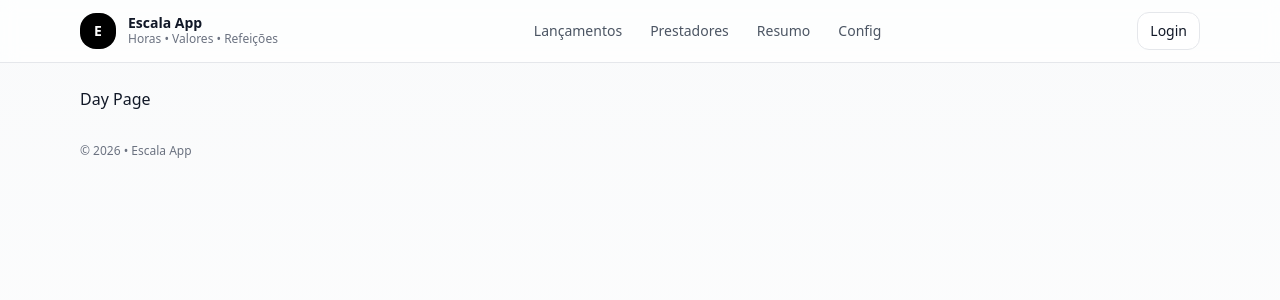
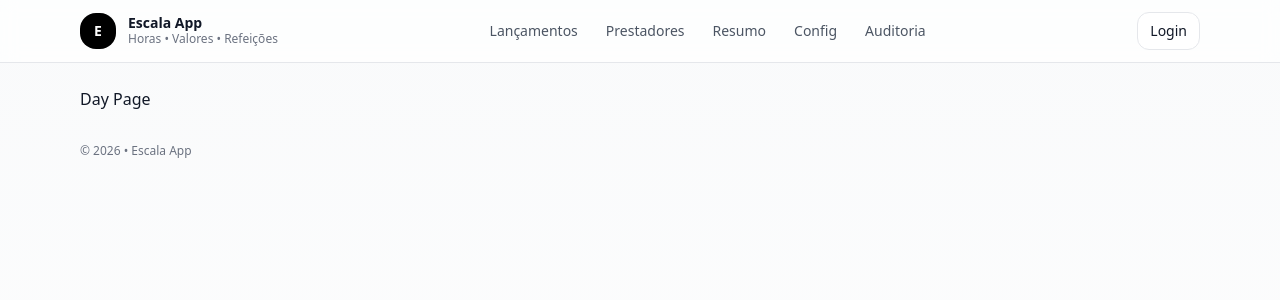
Before and after one commit to danylogodoy/escala-app, a Next.js app: page /day in a window 1280 px wide. Shown: the top 300 px of the page. Built offline with nearby package versions, Linux system fonts and the light colour scheme; no server answers.

Commit message:
Layout com auditoria

```diff
--- a/app/layout.tsx
+++ b/app/layout.tsx
@@ -45,6 +45,7 @@ export default function RootLayout({
               <NavLink href="/providers" label="Prestadores" />
               <NavLink href="/summary" label="Resumo" />
               <NavLink href="/settings" label="Config" />
+              <NavLink href="/audit" label="Auditoria" />
             </nav>
 
             <div className="flex items-center gap-2">
```
